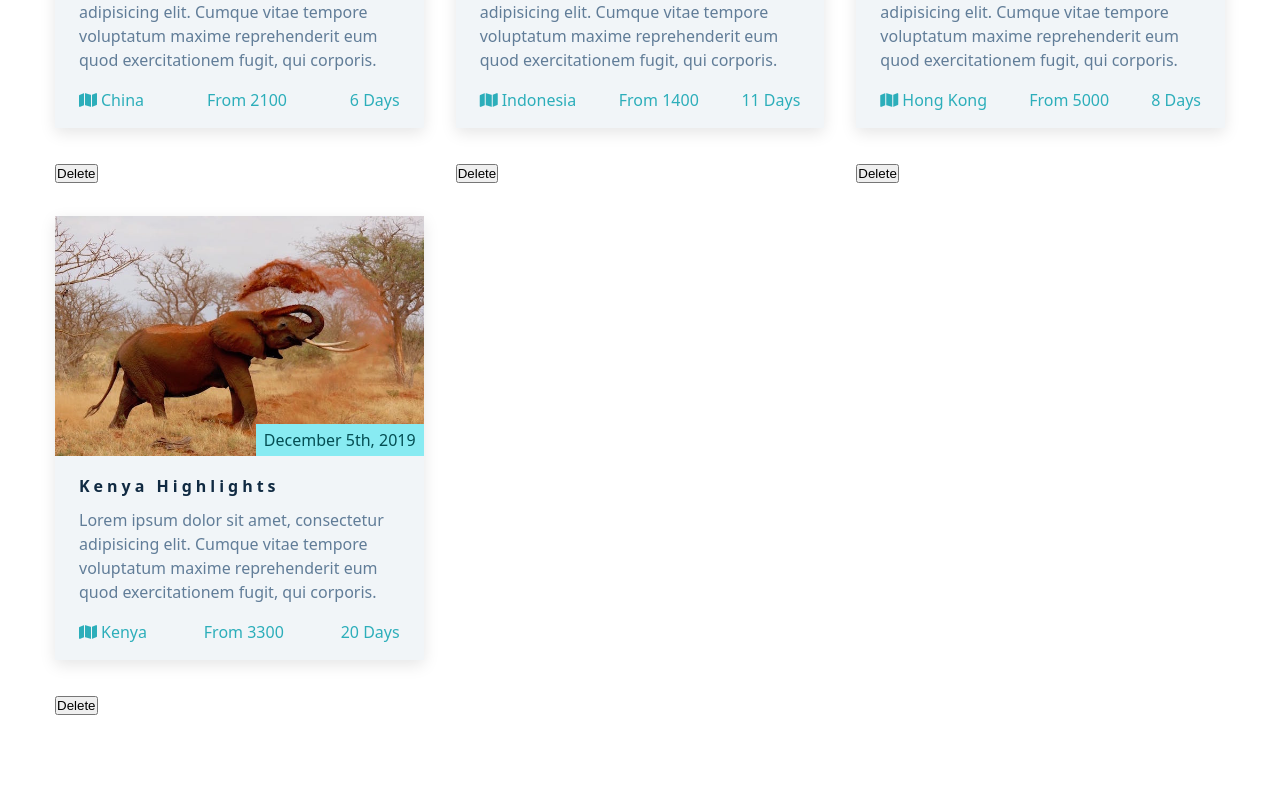
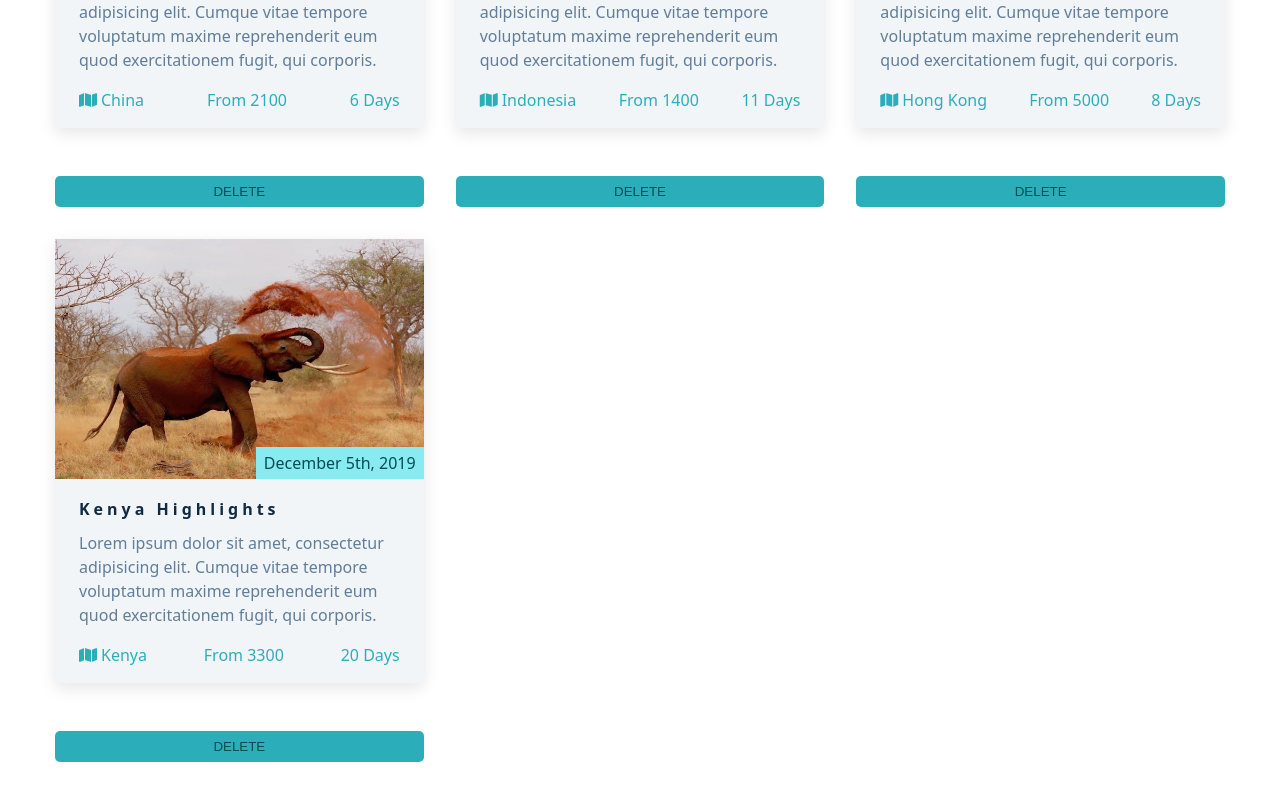
Before and after one commit to JY1Z/week4-fe-pp, a React (Create React App) app: page /tours in a window 1280 px wide. Shown: the part 1300-2100 px from the top of the page. Built offline with nearby package versions, Linux system fonts and the light colour scheme.

Commit message:
Update Iteration 6

```diff
--- a/src/App.css
+++ b/src/App.css
@@ -332,8 +332,22 @@ Featured Tours
   margin-right: 0.25rem;
 }
 .tour-btn {
+  background-color: var(--clr-primary-5);
+  color: var(--clr-primary-1);
+  padding: 0.5rem 1rem;
+  border: none;
+  cursor: pointer;
+  text-transform: uppercase;
+  width: 100%;
   text-align: center;
+  margin-top: 1rem;
+  border-radius: 5px;
 }
+
+.tour-btn:hover {
+  background-color: var(--clr-primary-7);
+}
+
 @media screen and (min-width: 768px) {
   .featured-center {
     display: grid;
@@ -549,3 +563,18 @@ min-height:calc(100vh - 62px);
   color: #ffffff;
   border-radius: 4px;
 }
+
+/*
+===============
+Home
+===============
+*/
+.home-container {
+  text-align: center;
+  font-size: 1.5rem;
+  color: var(--clr-primary-5);
+  background-color: var(--clr-grey-10);
+  padding: 2rem;
+  border-radius: 10px;
+  box-shadow: 0 5px 10px rgba(0, 0, 0, 0.1);
+}
--- a/src/components/Home.js
+++ b/src/components/Home.js
@@ -1,7 +1,7 @@
 import React from "react";
 
 function Home() {
-  return <div>This is Home</div>;
+  return <div className="home-container">This is Home</div>;
 }
 
 export default Home;
--- a/src/components/Tours.js
+++ b/src/components/Tours.js
@@ -22,7 +22,7 @@ const Tours = () => {
         {toursData.map((tour) => {
           return (<div>
             <Tour {...tour} key={tour.id} />
-            <button onClick={() => handeleDelete(toursData,tour.id)}> Delete </button>
+            <button className="tour-btn" onClick={() => handeleDelete(toursData,tour.id)}> Delete </button>
           </div>)
 
 
```
